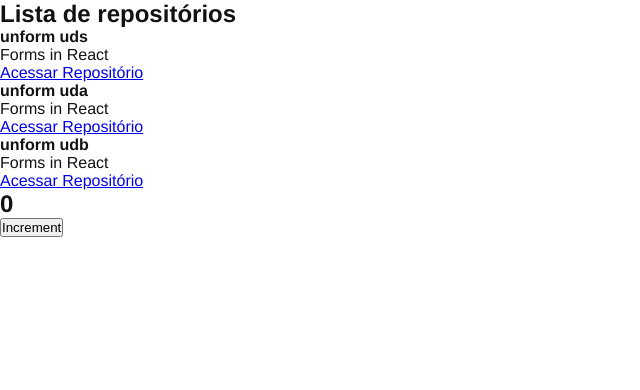
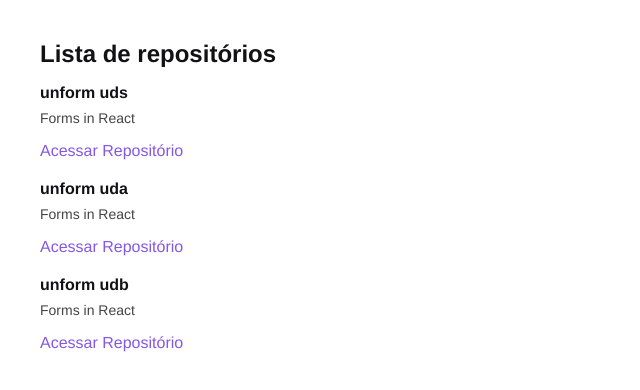
Before and after one commit to robsonbs/ignite-reactjs-welcome-01, a React app: page / in a window 1280 px wide. Shown: the top 390 px of the page, without its empty margins (0-640 px from the left). Built offline with nearby package versions, Linux system fonts and the light colour scheme.

Commit message:
chore: make style RepositoryList

```diff
--- a/src/App.jsx
+++ b/src/App.jsx
@@ -1,14 +1,9 @@
-import { Fragment } from 'react';
-import { Counter } from './components/Counter';
 import { RepositoryList } from './components/RepositoryList';
 
 import './styles/global.scss';
 
 export function App() {
   return (
-    <Fragment>
       <RepositoryList />
-      <Counter />
-    </Fragment>
   )
 }
--- a/src/components/Counter.jsx
+++ /dev/null
@@ -1,18 +0,0 @@
-import { useState } from "react";
-
-export function Counter() {
-  const [counter, setCounter] = useState(0);
-
-  function increment() {
-    setCounter(state => state + 1);
-  }
-
-  return (
-    <div>
-      <h2>{counter}</h2>
-      <button type='button' onClick={increment}>
-        Increment
-      </button>
-    </div>
-  )
-}
--- a/src/components/RepositoryList.jsx
+++ b/src/components/RepositoryList.jsx
@@ -1,4 +1,6 @@
-import { RepositoryItem } from "./RepositoryItem"
+import { RepositoryItem } from "./RepositoryItem";
+
+import '../styles/repositories.scss';
 
 const repository = {
   name: 'unform',
--- /dev/null
+++ b/src/styles/repositories.scss
@@ -0,0 +1,30 @@
+section.repository-list {
+  margin: 40px;
+
+  h1 {
+    margin-bottom: 16px;
+  }
+
+  ul {
+    list-style: none;
+
+    li {
+      &+li {
+        margin-top: 20px;
+      }
+
+      p {
+        font-size : 14px;
+        color     : #444;
+        margin-top: 8px;
+      }
+
+      a {
+        display        : inline-block;
+        margin-top     : 16px;
+        text-decoration: none;
+        color: #8557e6;
+      }
+    }
+  }
+}
```
